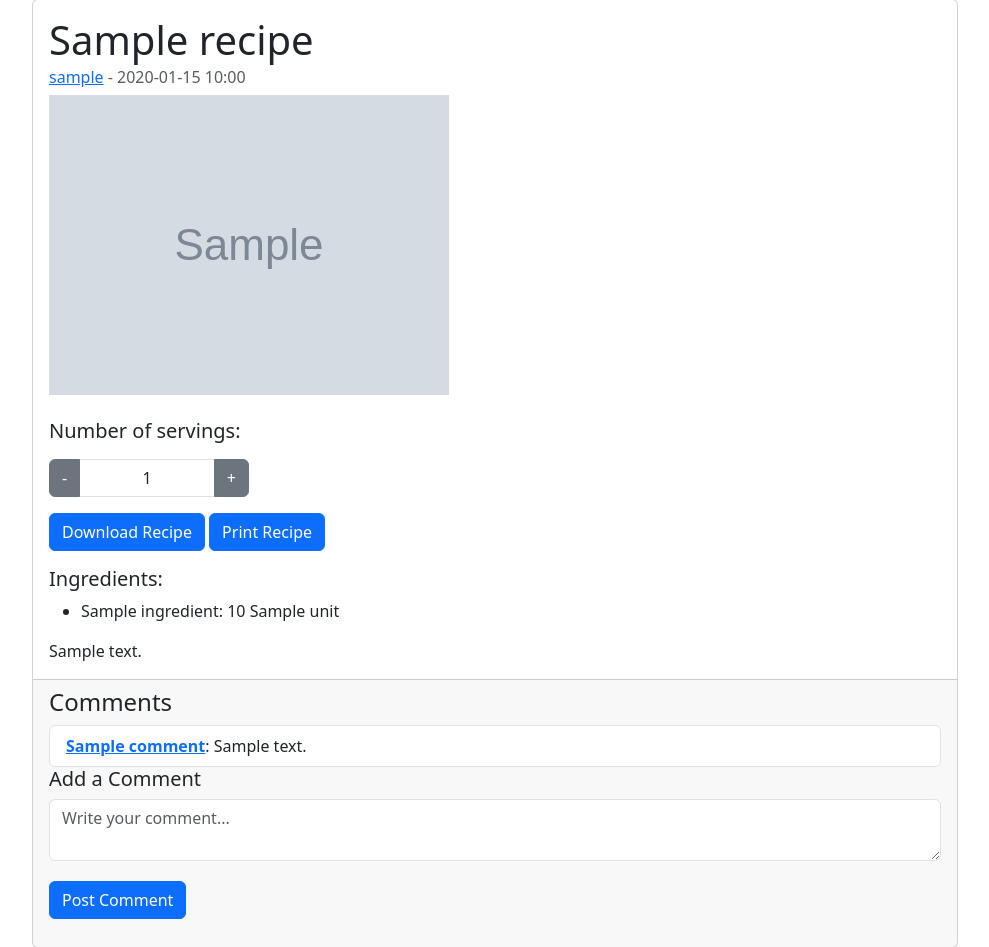
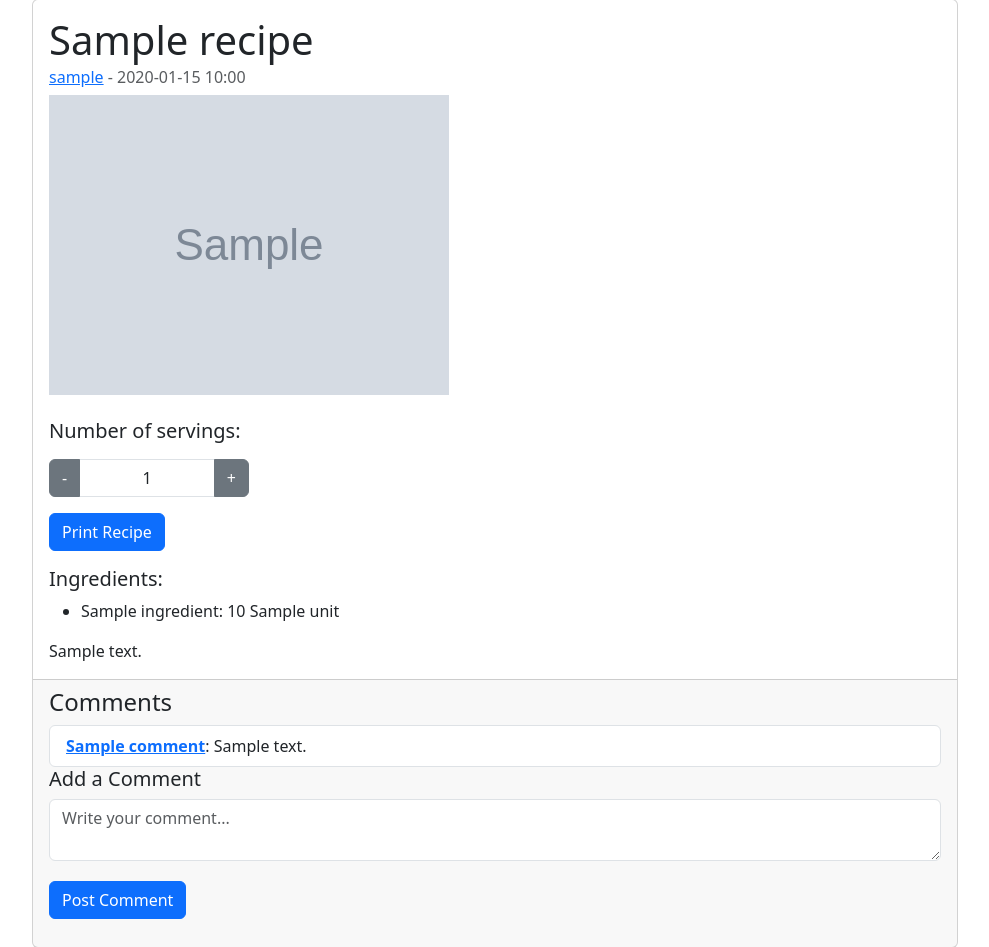
Before and after one commit to Bernard-LTW/CompSci_IA, a Flask app: template Code/templates/recipe.html in a window 1280 px wide. Shown: the part 161-1108 px from the top of the page, without its empty margins (145-1134 px from the left). Run offline with Flask 3, Linux system fonts and the light colour scheme; the template is opened without the code that fills it: most values are stand-ins (such as "Sample title", 1, 10 or a date in 2020); grey boxes marked "Sample" are stand-in pictures.

Commit message:
fixed a hell lot more(part2)...

```diff
--- a/Code/templates/recipe.html
+++ b/Code/templates/recipe.html
@@ -126,7 +126,7 @@
                                        class="form-control text-center">
                                 <button class="btn btn-secondary" type="button" id="plusButton">+</button>
                             </div>
-                            <a href="/recipe/download/{{ recipe.id }}/1"><button class="btn btn-primary" type="button" id="downloadRecipe">Download Recipe</button></a>
+{#                            <a href="/recipe/download/{{ recipe.id }}/1"><button class="btn btn-primary" type="button" id="downloadRecipe">Download Recipe</button></a>#}
                             <button class="btn btn-primary" type="button" onclick="window.print()">Print Recipe</button>
                         </div>
 
```
Also changed, not shown: Code/recipe.sqlite, README.md.
